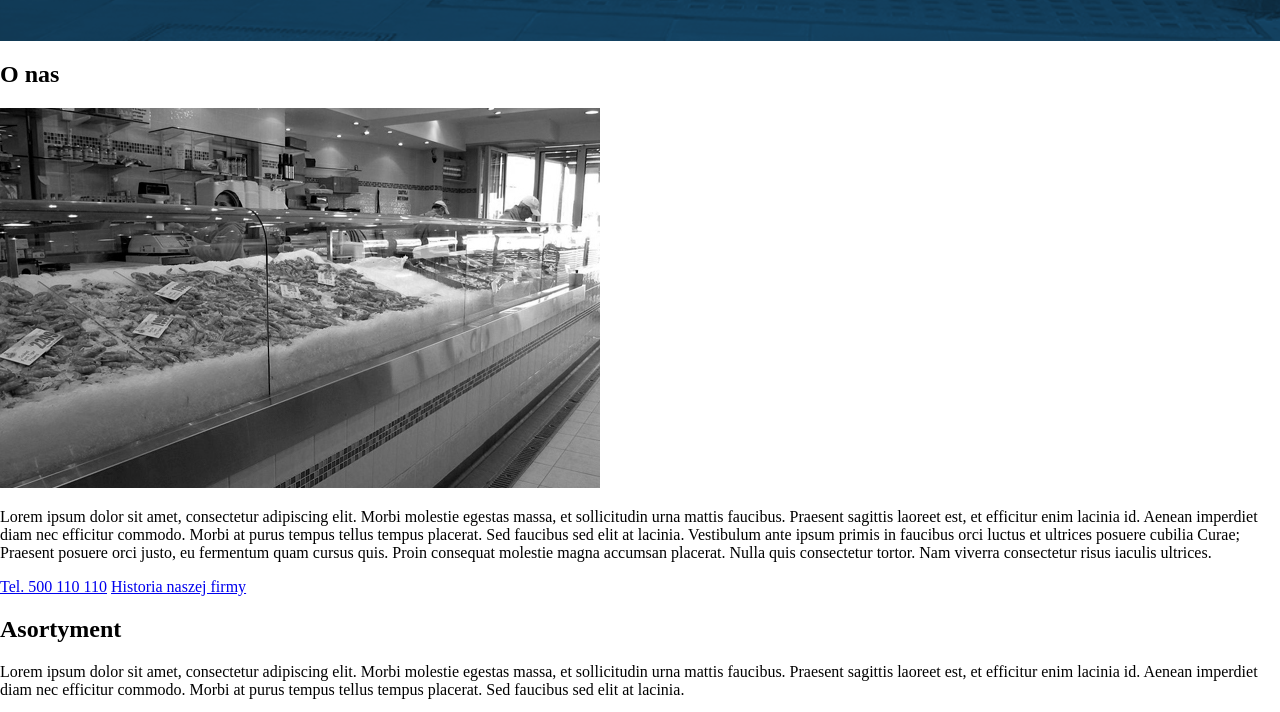
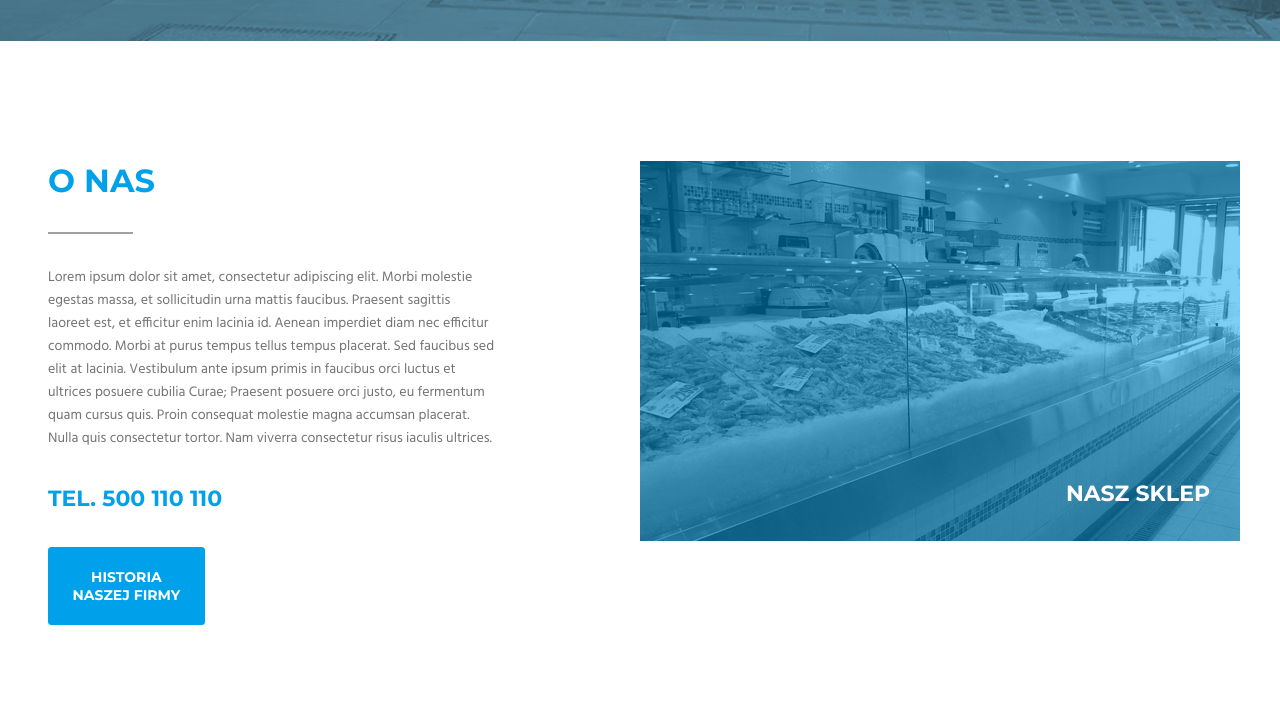
Before and after one commit to alieninochi/Freshy, a plain HTML site: page index.html in a window 1280 px wide. Shown: the part 759-1471 px from the top of the page. Drawn offline with Linux system fonts and the light colour scheme.

Commit message:
Add styles to "About us" section

```diff
--- /dev/null
+++ b/css/about-us.css
@@ -0,0 +1,97 @@
+.about-us {
+    position: relative;
+    width: 100%;
+    height: 100vh;
+}
+
+.store-img {
+    position: absolute;
+    left: 50%;
+    top: 15%;
+}
+
+.store-img::before {
+    content: '';
+    display: block;
+    position: absolute;
+    top: 0;
+    bottom: 1%;
+    left: 0;
+    right: 0;
+    background-color: rgba(0, 161, 235, 0.5);
+}
+
+.store-img::after {
+    content: 'nasz sklep';
+    position: absolute;
+    color: #fff;
+    font-family: Montserrat, sans-serif;
+    font-size: 1.375em;
+    font-weight: bold;
+    text-transform: uppercase;
+    bottom: 10%;
+    right: 5%;
+}
+
+.information {
+    position: absolute;
+    width: 35%;
+    top: 15%;
+    margin-left: 3em;
+}
+
+.about-us-header {
+    padding: 0;
+    margin: 0;
+    font-family: Montserrat, sans-serif;
+    font-size: 2em;
+    font-weight: bold;
+    text-transform: uppercase;
+    color: var(--blue);
+}
+
+.about-us-header::after {
+    content: '';
+    display: block;
+    width: 85px;
+    border: 1px solid #a1a1a1;
+    margin: 1em 0;
+}
+
+.information-text {
+    padding: 0;
+    margin: 0;
+    color: #737373;
+    font-family: Hind, sans-serif;
+    font-size: .875em;
+}
+
+.phone-number {
+    display: inline-block;
+    color: var(--blue);
+    font-size: 1.375em;
+    font-family: Montserrat, sans-serif;
+    font-weight: bold;
+    text-transform: uppercase;
+    text-decoration: none;
+    margin: 1.6em 0;
+}
+
+.history {
+    display: block;
+    width: 35%;
+    background-color: var(--blue);
+    color: #fff;
+    padding: 1.5em;
+    border-radius: .25em;
+    font-size: .875em;
+    font-family: Montserrat, sans-serif;
+    font-weight: bold;
+    text-transform: uppercase;
+    text-decoration: none;
+    text-align: center;
+}
+
+.history:hover {
+    background: linear-gradient( -180deg, #8CDBFF 0%, #00B3F0 100%);
+}
--- a/css/header.css
+++ b/css/header.css
@@ -3,7 +3,7 @@ header {
     position: relative;
     background-blend-mode: multiply;
     background-image: url("../images/header-bg.jpg");
-    background-color: #1e689a;
+    background-color: rgba(0, 161, 235, 0.5);
     background-size: cover;
     width: 100%;
     color: #ffffff;
@@ -58,7 +58,7 @@ header {
 }
 
 a[href="tel:500110110"] {
-    background-color: #00a1eb;
+    background-color: var(--blue);
     border-radius: 5px;
     padding: .625em;
 }
--- a/css/main.css
+++ b/css/main.css
@@ -1,13 +1,17 @@
 @import url('https://fonts.googleapis.com/css?family=Hind:400,700|Montserrat:200,400,700&display=swap');
 @import url('header.css');
-@import url('o-nas.css');
-@import url('asortyment.css');
-@import url('advantages.css');
-@import url('kontakt.css');
+@import url('about-us.css');
+@import url('assortment.css');
+@import url('cooperation.css');
+@import url('contacts.css');
 @import url('footer.css');
 
 *, *::before, *::after {
   box-sizing: border-box;
+}
+
+:root {
+  --blue: #00a1eb;
 }
 
 body {
--- a/index.html
+++ b/index.html
@@ -7,7 +7,7 @@
   <title>Freshy</title>
 </head>
 <body>
-<header>
+<header id="home">
   <!--hamburger menu-->
   <div class="hamburger-menu">
     <div class="logo"><span id="swieze">Swieze</span><span id="ryby">ryby</span><span id="com">.com</span></div>
@@ -18,11 +18,11 @@
     </label>
 
     <nav class="menu-box">
-      <a href="" class="menu-item">Home</a>
-      <a href="" class="menu-item">O nas</a>
-      <a href="" class="menu-item">Asortyment</a>
-      <a href="" class="menu-item">Współpraca</a>
-      <a href="" class="menu-item">Kontakt</a>
+      <a href="#home" class="menu-item">Home</a>
+      <a href="#about-us" class="menu-item">O nas</a>
+      <a href="#assortment" class="menu-item">Asortyment</a>
+      <a href="#cooperation" class="menu-item">Współpraca</a>
+      <a href="#contacts" class="menu-item">Kontakt</a>
       <a href="tel:500110110" class="menu-item">Tel. 500 110 110 </a>
     </nav>
   </div>
@@ -32,10 +32,13 @@
 </header>
 
 <main>
-  <section class="o-nas">
-    <h2>O nas</h2>
-    <img src="images/o-nas.jpg">
-    <p>
+  <section class="about-us" id="about-us">
+    <div class="store-img">
+      <img src="images/o-nas.jpg" alt="nasz sklep">
+    </div>
+    <div class="information">
+      <h2 class="about-us-header">O nas</h2>
+      <p class="information-text">
         Lorem ipsum dolor sit amet, consectetur adipiscing elit.
         Morbi molestie egestas massa, et sollicitudin urna mattis faucibus.
         Praesent sagittis laoreet est, et efficitur enim lacinia id.
@@ -47,11 +50,12 @@
         Nulla quis consectetur tortor.
         Nam viverra consectetur risus iaculis ultrices.
       </p>
-    <a href="tel:500 110 110" class="ph-number">Tel. 500 110 110</a>
+      <a href="tel:500 110 110" class="phone-number">Tel. 500 110 110</a>
       <a href="#" class="history">Historia naszej firmy</a>
+    </div>
   </section>
 
-  <section class="asortyment">
+  <section class="assortment" id="assortment">
     <h2>Asortyment</h2>
     <p>
       Lorem ipsum dolor sit amet, consectetur adipiscing elit.
@@ -115,7 +119,7 @@
     <a href="#">ZOBACZ CAŁY ASORTYMENT</a>
   </section>
 
-  <section class="advantages">
+  <section class="cooperation" id="cooperation">
     <div class="catering">
       <img src="images/catering.png">
       <h3>Catering</h3>
@@ -146,7 +150,7 @@
     </div>
   </section>
 
-  <section class="contact">
+  <section class="contacts" id="contacts">
     <h2>Kontakt</h2>
     <p>
       Lorem ipsum dolor sit amet, consectetur adipiscing elit.
```
Lines whose indentation alone changed are shown as unchanged.
